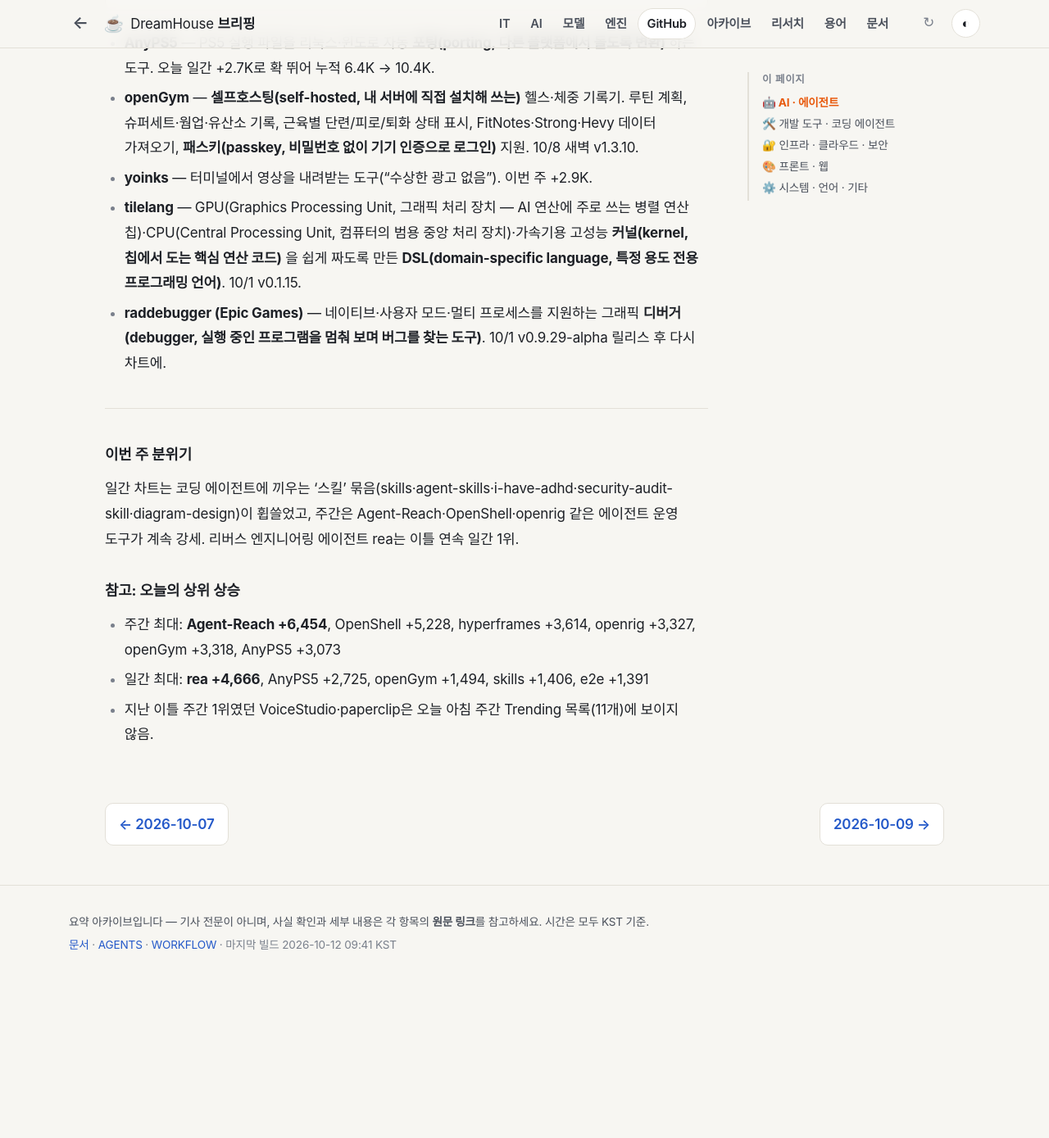
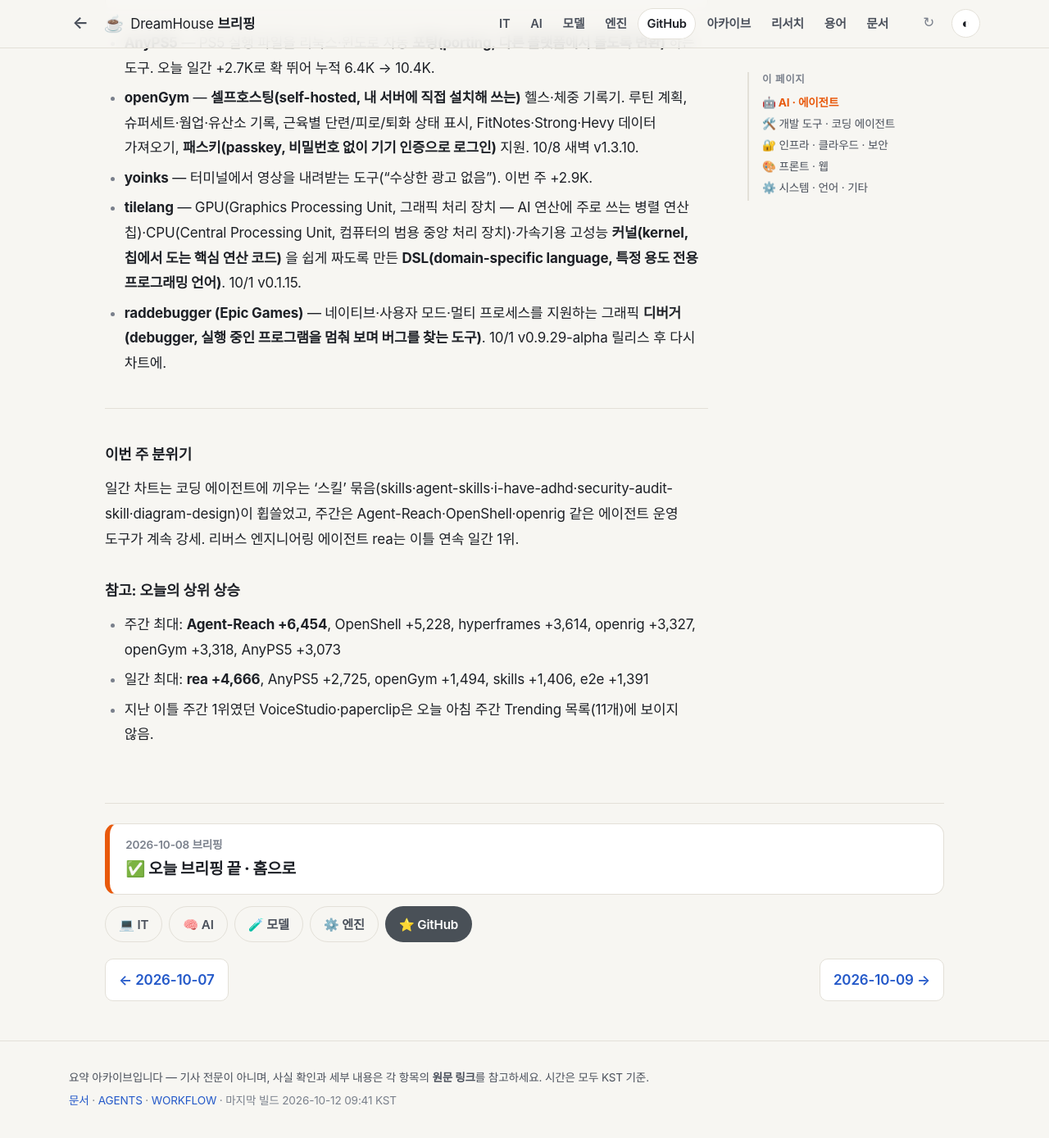
Before and after one commit to DreamHouseKSH/dreamhouse-briefings, a Jekyll site: the page built from github/2026-10-08.md, in a window 1280 px wide and 1400 px high, scrolled down 3756 px. Shown: the top 1389 px of the window at 82% size. Built offline with Jekyll 4.4.1, drawn with Linux system fonts in a browser that asks for light colours; some web fonts are replaced; our own code applies the rules of GitHub Pages for plain Markdown files; before the commit the page ends 4966 px from its top, so only the background shows below that.

Commit message:
site: bottom part nav (next part + shared part-tabs include), visitors '오늘 —' when 0; docs

```diff
--- /dev/null
+++ b/_includes/part-tabs.html
@@ -0,0 +1,7 @@
+{%- comment -%} 같은 날짜 파트 탭 (상단 brief-bar · 하단 part-end 공용). 인자: date, cur, label(aria) {%- endcomment -%}
+<nav class="tabs" aria-label="{{ include.label | default: '같은 날짜의 다른 분야' }}">
+  {%- for c in site.briefing_sections -%}
+    {%- include page-for.html date=include.date file=c.file -%}
+    {%- if hit -%}<a class="tab tab-{{ c.slug }}{% if include.cur == c.file %} active{% endif %}" href="{{ hit.url | relative_url }}"{% if include.cur == c.file %} aria-current="page"{% endif %}>{{ c.icon }} {% if c.slug == "github" %}GitHub{% else %}{{ c.label }}{% endif %}</a>{%- endif -%}
+  {%- endfor -%}
+</nav>
--- a/_layouts/default.html
+++ b/_layouts/default.html
@@ -67,12 +67,7 @@
   <div class="brief-bar">
     <div class="wrap">
       <div class="crumbs"><a href="{{ '/' | relative_url }}">홈</a> <span>›</span> <a href="{{ '/archive/' | relative_url }}#d-{{ cur_date }}">{{ cur_date }} ({% include weekday.html date=cur_date %})</a></div>
-      <nav class="tabs" aria-label="같은 날짜의 다른 분야">
-        {%- for c in site.briefing_sections -%}
-          {%- include page-for.html date=cur_date file=c.file -%}
-          {%- if hit -%}<a class="tab tab-{{ c.slug }}{% if cur_file == c.file %} active{% endif %}" href="{{ hit.url | relative_url }}">{{ c.icon }} {% if c.slug == "github" %}GitHub{% else %}{{ c.label }}{% endif %}</a>{%- endif -%}
-        {%- endfor -%}
-      </nav>
+      {%- include part-tabs.html date=cur_date cur=cur_file -%}
     </div>
   </div>
   {%- endif -%}
@@ -98,6 +93,23 @@
         {%- else -%}{%- assign next_hit = hit -%}{%- assign next_d = d -%}{%- endif -%}
       {%- endif -%}
     {%- endfor -%}
+    {%- comment -%} 하단: 다음 파트(IT→AI→모델→엔진→GitHub, 없는 파트 건너뜀) + 같은 탭 {%- endcomment -%}
+    {%- assign np_hit = nil -%}{%- assign np_sec = nil -%}{%- assign passed = false -%}
+    {%- for c in site.briefing_sections -%}
+      {%- if c.file == cur_file -%}{%- assign passed = true -%}{%- continue -%}{%- endif -%}
+      {%- if passed and np_hit == nil -%}
+        {%- include page-for.html date=cur_date file=c.file -%}
+        {%- if hit -%}{%- assign np_hit = hit -%}{%- assign np_sec = c -%}{%- endif -%}
+      {%- endif -%}
+    {%- endfor -%}
+    <section class="part-end" aria-label="다음 파트로 이동">
+      {%- if np_hit -%}
+      <a class="next-part next-{{ np_sec.slug }}" href="{{ np_hit.url | relative_url }}"><small>다음 파트</small><span>{{ np_sec.icon }} {% if np_sec.slug == "github" %}GitHub{% else %}{{ np_sec.label }}{% endif %} →</span></a>
+      {%- else -%}
+      <a class="next-part next-done" href="{{ '/' | relative_url }}"><small>{{ cur_date }} 브리핑</small><span>✅ 오늘 브리핑 끝 · 홈으로</span></a>
+      {%- endif -%}
+      {%- include part-tabs.html date=cur_date cur=cur_file label="같은 날짜의 다른 분야 (하단)" -%}
+    </section>
     <nav class="pager" aria-label="같은 분야 다른 날짜">
       {%- if prev_hit -%}<a class="prev" href="{{ prev_hit.url | relative_url }}">← {{ prev_d }}</a>{%- else -%}<span></span>{%- endif -%}
       {%- if next_hit -%}<a class="next" href="{{ next_hit.url | relative_url }}">{{ next_d }} →</a>{%- else -%}<span></span>{%- endif -%}
--- a/assets/css/style.css
+++ b/assets/css/style.css
@@ -538,3 +538,26 @@
   .gh-flow { padding: .1rem .85rem .5rem; }
   .gh-card img.gh-img { max-height: 200px; }
 }
+
+/* ---------- 본문 끝: 다음 파트 + 파트 탭 ---------- */
+.part-end { max-width: calc(var(--measure) + 18rem); margin: 3rem auto 0; padding-top: 1.5rem; border-top: 1px solid var(--border); display: flex; flex-direction: column; gap: .9rem; }
+.next-part {
+  display: flex; flex-direction: column; justify-content: center; min-height: 64px; padding: .8rem 1.2rem;
+  border-radius: 14px; border: 1px solid var(--border); background: var(--surface); color: var(--text);
+  border-left: 6px solid var(--accent);
+}
+.next-part:hover { text-decoration: none; border-color: var(--muted); }
+.next-part small { color: var(--muted); font-size: .85rem; font-weight: 600; }
+.next-part span { font-size: 1.2rem; font-weight: 800; }
+.next-it { border-left-color: var(--c-it); } .next-ai { border-left-color: var(--c-ai); }
+.next-model { border-left-color: var(--c-model); } .next-engine { border-left-color: var(--c-engine); }
+.next-github { border-left-color: var(--c-github); }
+.part-end .tabs { gap: .5rem; }
+.part-end .tab { min-height: 44px; display: inline-flex; align-items: center; padding: .4rem 1rem; font-size: .95rem; }
+.part-end + .pager { margin-top: 1.25rem; }
+.pager a { min-height: 44px; display: inline-flex; align-items: center; }
+@media (max-width: 40rem) {
+  .part-end .tabs { display: grid; grid-template-columns: repeat(3, 1fr); }
+  .part-end .tab { justify-content: center; padding: .4rem .5rem; }
+}
+@media print { .part-end { display: none !important; } }
--- a/assets/js/site.js
+++ b/assets/js/site.js
@@ -536,8 +536,11 @@
       .then(function (j) {
         var n = j && (j.count != null ? j.count : j.count_unique);
         if (n == null || !/^[\d,.\s]+$/.test(String(n))) throw new Error("bad");
-        el.textContent = "오늘 " + String(n).trim() + "명";
-        el.title = "오늘(KST) 방문자 수 · GoatCounter 집계, 최대 몇 시간 늦게 반영될 수 있음";
+        var v = parseInt(String(n).replace(/[^\d]/g, ""), 10) || 0;
+        // 0 = 아직 집계 전일 가능성이 큼(공개 카운터 캐시 최대 4시간, 자정 KST 리셋) → '0명' 대신 '—'
+        el.textContent = v > 0 ? "오늘 " + String(n).trim() + "명" : "오늘 —";
+        el.title = v > 0 ? "오늘(KST) 방문자 수 · GoatCounter 집계, 최대 몇 시간 늦게 반영될 수 있음"
+                         : "오늘(KST) 방문자 집계 중 · GoatCounter 공개 카운터는 최대 4시간 늦게 반영돼요";
         el.hidden = false;
       })
       .catch(function () { el.hidden = true; });
```
Also changed, not shown: AGENTS.md (+2 -1 lines), docs/WORKFLOW.md (+4 -0 lines).
